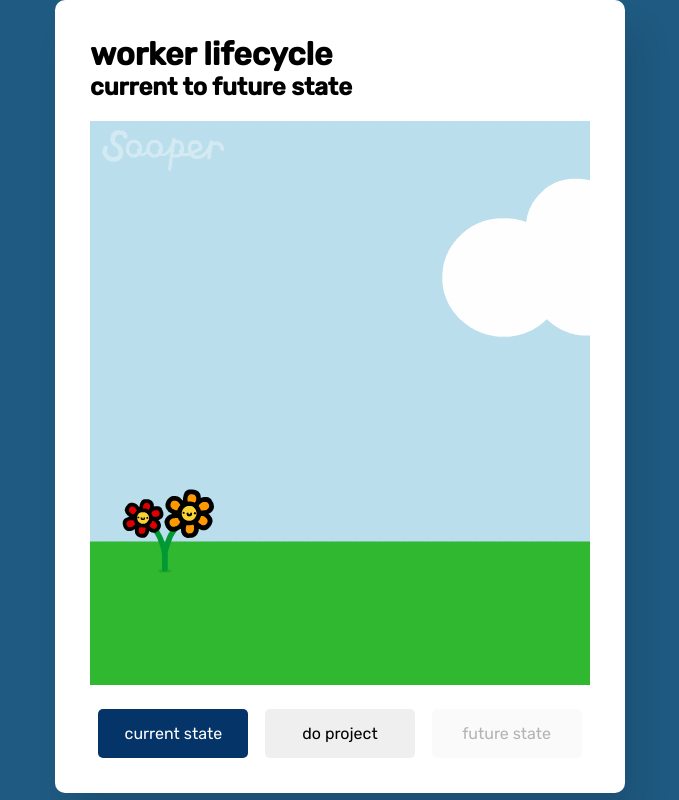
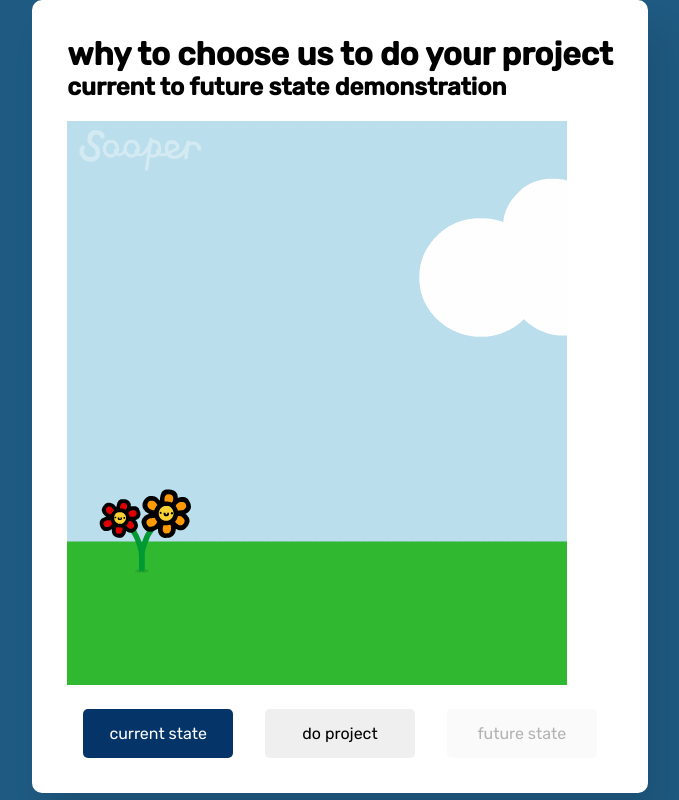
Before and after one commit to jacobdwoolf/jacobdwoolf.github.io, a website: page frown.html in a window 1280 px wide. Shown: the whole page, without its empty margins (300-979 px from the left). Drawn offline with Linux system fonts and the light colour scheme.

Commit message:
Remove project specific title from frown.html

```diff
--- a/frown.html
+++ b/frown.html
@@ -72,8 +72,8 @@
     <div class="outer-container">
         <div class="container">
             <div class="title">
-                <h1>worker lifecycle</h1>
-                <h2>current to future state</h2>
+                <h1>why to choose us to do your project</h1>
+                <h2>current to future state demonstration</h2>
             </div>
             <div class="diagram">
                 <div id="frown" class="frown">
```
